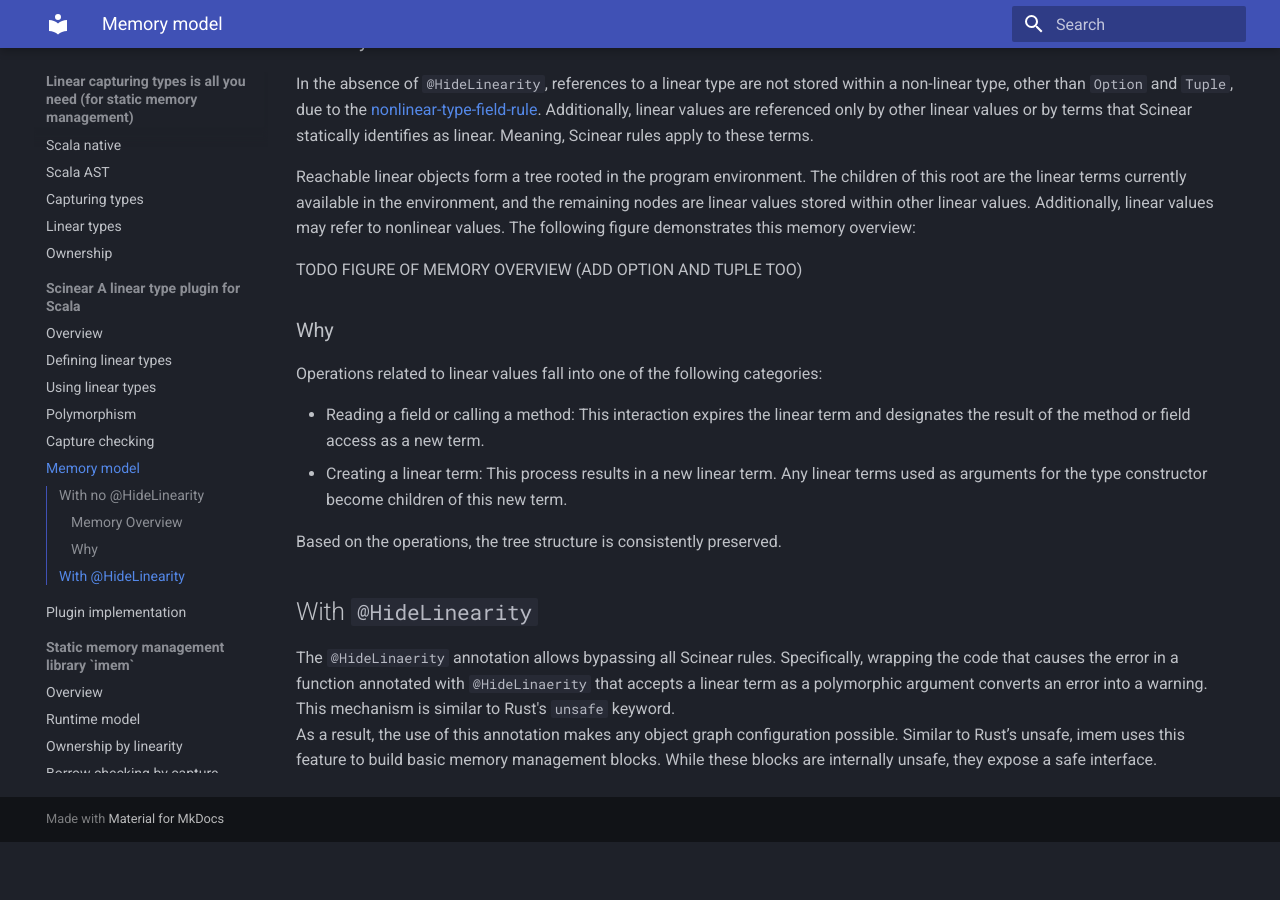
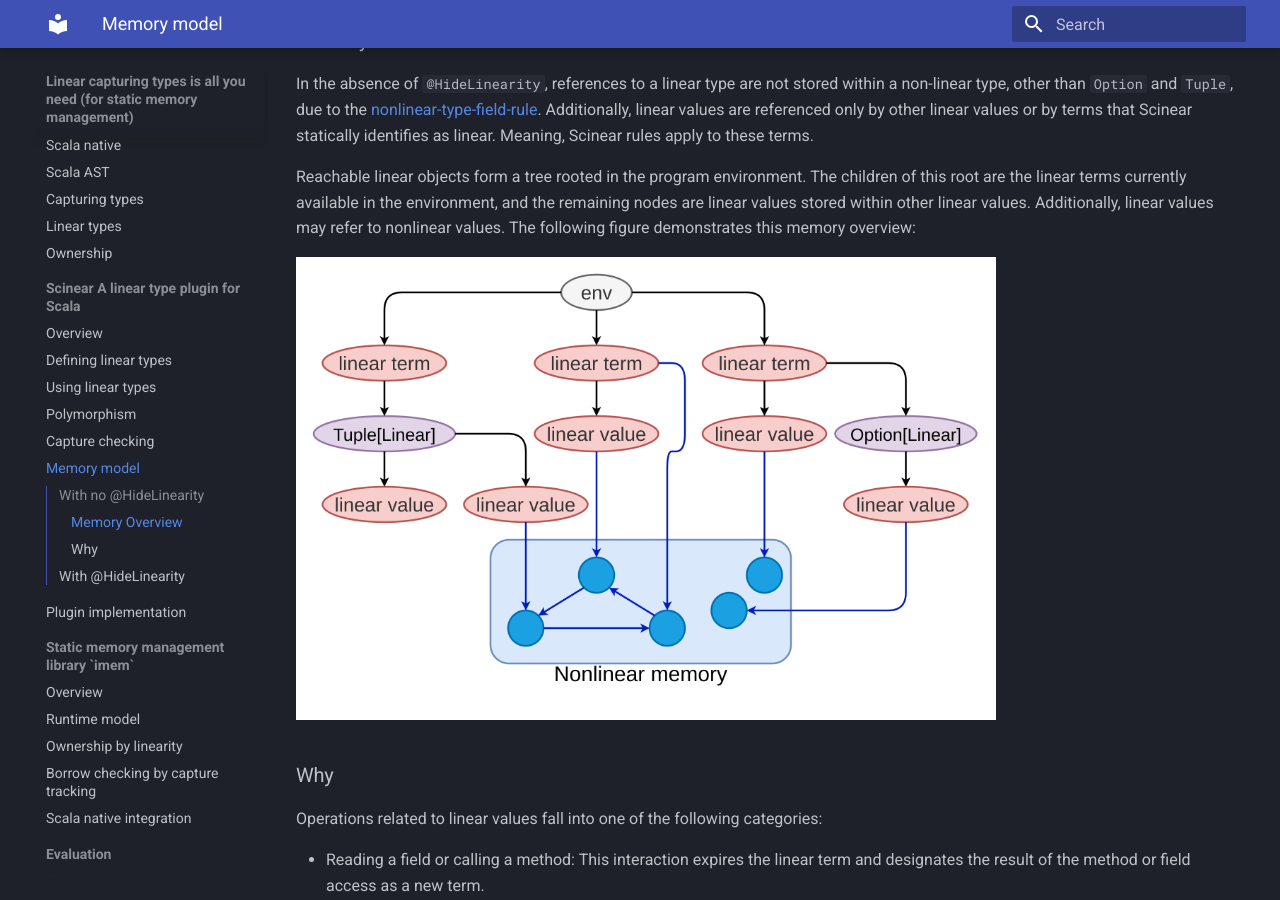
Before and after one commit to amsen20/masters-thesis, an MkDocs documentation site: the page built from docs/scinear/memory-model.md, in a window 1280 px wide and 900 px high, scrolled down 338 px. Built offline with MkDocs 1.6.1 and Material for MkDocs 9.7.7, drawn with Linux system fonts in a browser that asks for light colours; before the commit the page ends 1180 px from its top, so only the background shows below that.

Commit message:
Add linear overview memory model diagram

```diff
--- a/docs/scinear/memory-model.md
+++ b/docs/scinear/memory-model.md
@@ -12,7 +12,7 @@ In the absence of `@HideLinearity`, references to a linear type are not stored w
 
 Reachable linear objects form a tree rooted in the program environment. The children of this root are the linear terms currently available in the environment, and the remaining nodes are linear values stored within other linear values. Additionally, linear values may refer to nonlinear values. The following figure demonstrates this memory overview:
 
-TODO FIGURE OF MEMORY OVERVIEW (ADD OPTION AND TUPLE TOO)
+![Memory model overview](../img/linear-memory-overview.png){: width="700"}
 
 ### Why
 
--- a/mkdocs.yml
+++ b/mkdocs.yml
@@ -66,6 +66,7 @@ markdown_extensions:
   - pymdownx.superfences
   - pymdownx.arithmatex:
       generic: true
+  - attr_list
 
 extra_javascript:
   - javascript/mathjax.js
```
Also changed, not shown: docs/img/linear-memory-overview.png (added).
